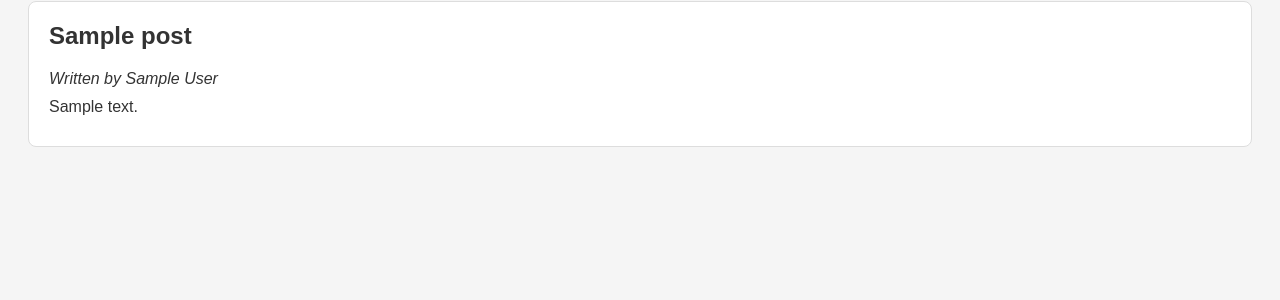
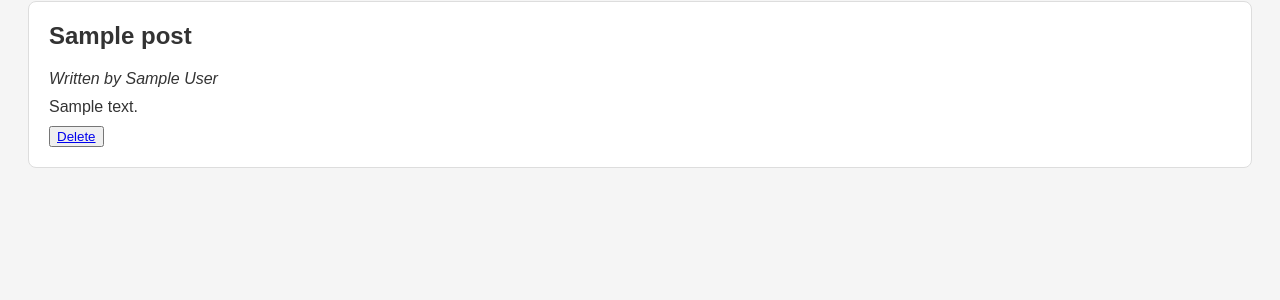
Before and after one commit to tech-girl-sa/masterblog, a Flask app: template templates/index.html in a window 1280 px wide. Shown: the part 107-407 px from the top of the page. Run offline with Flask 3, Linux system fonts and the light colour scheme; the template is opened without the code that fills it: most values are stand-ins (such as "Sample title", 1, 10 or a date in 2020).

Commit message:
add delete post feature

```diff
--- a/app.py
+++ b/app.py
@@ -9,9 +9,18 @@ def get_data():
 
 def add_post(post):
     data = get_data()
+    ids = [post["id"] for post in data]
+    post["id"] = max(ids) + 1
     data.append(post)
     with open("data.json", "w", encoding="UTF-8") as handel:
         handel.write(json.dumps(data))
+
+def delete_post(post_id):
+    data = get_data()
+    filtered_data = [post for post in data if post["id"] != post_id]
+    with open("data.json", "w", encoding="UTF-8") as handel:
+        handel.write(json.dumps(filtered_data))
+
 
 @app.route('/')
 def index():
@@ -25,6 +34,11 @@ def add():
         return redirect(url_for('index'))
     return render_template('add.html')
 
+@app.route('/delete/<int:post_id>')
+def delete(post_id):
+    delete_post(post_id)
+    return redirect(url_for('index'))
+
 
 if __name__ == '__main__':
     app.run(host="0.0.0.0", port=5000, debug=True)
--- a/templates/index.html
+++ b/templates/index.html
@@ -13,6 +13,7 @@
             <h2>{{ post.title }}</h2>
             <p><em>Written by {{ post.author }}</em></p>
             <p> {{ post.content }}</p>
+            <button><a href= "{{ url_for('delete', post_id=post.id) }}">Delete</a></button>
         </div>
     {% endfor %}
 </body>
```
